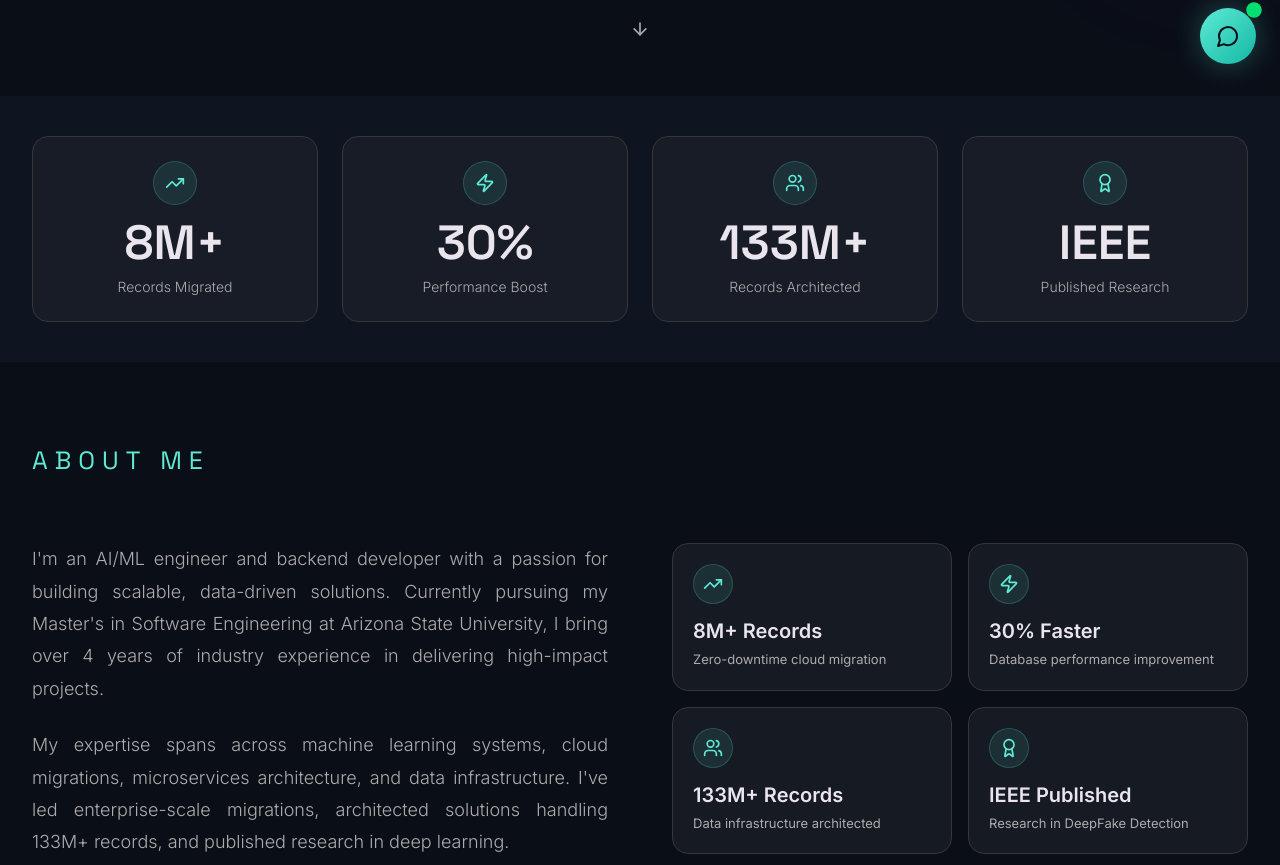
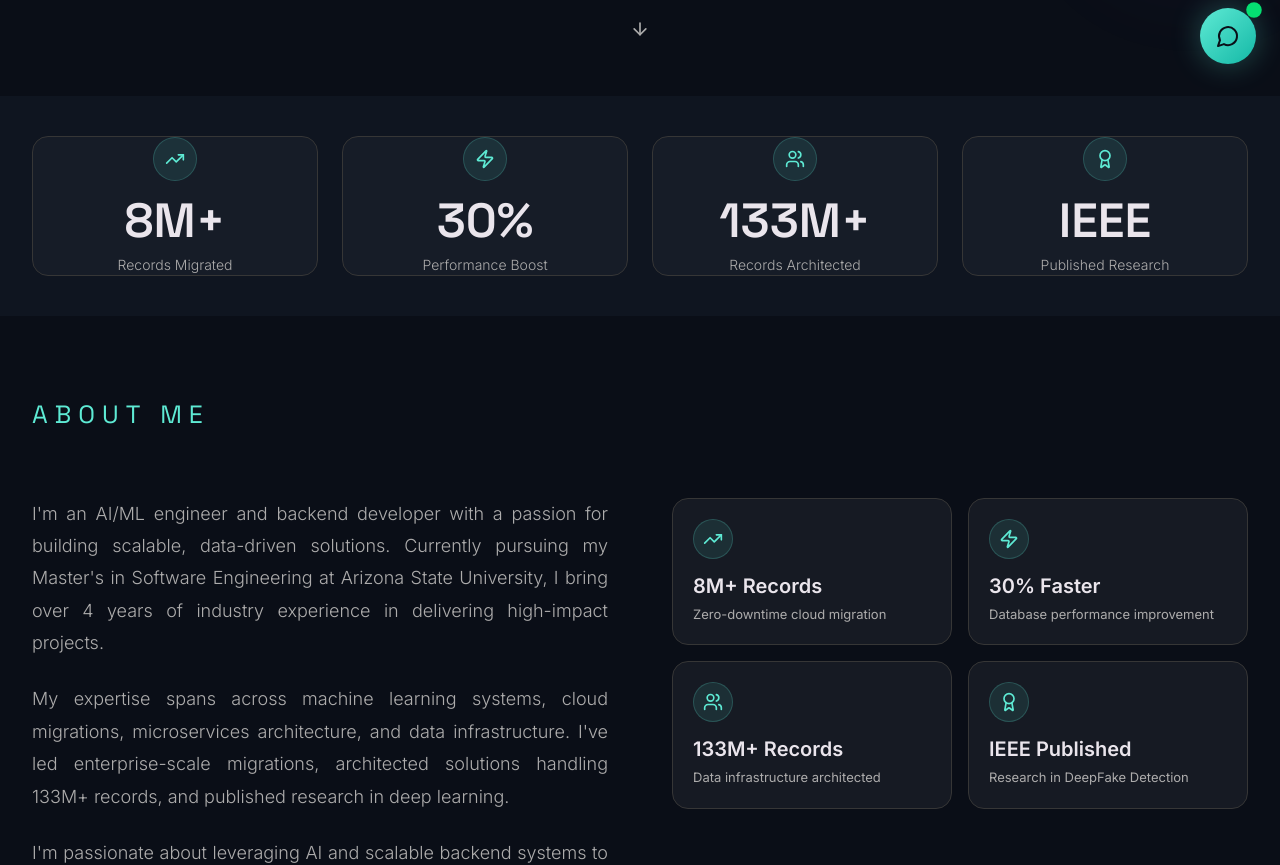
Before and after one commit to dgupta98/Dgresumeportfoliocreation, a React (Vite) app: page / in a window 1280 px wide. Shown: the part 704-1569 px from the top of the page. Built offline with nearby package versions, Linux system fonts and the light colour scheme.

Commit message:
fix(metrics): update IEEE research details to deep learning and computer vision

```diff
--- a/src/components/MetricsCounter.tsx
+++ b/src/components/MetricsCounter.tsx
@@ -1,5 +1,5 @@
 import { motion, useInView } from "motion/react";
-import { useRef, useEffect, useState } from "react";
+import { useRef, useEffect, useState, KeyboardEvent } from "react";
 import { TrendingUp, Zap, Users, Award } from "lucide-react";
 
 export function MetricsCounter() {
@@ -7,11 +7,51 @@ export function MetricsCounter() {
   const isInView = useInView(ref, { once: true });
 
   const metrics = [
-    { icon: TrendingUp, label: "Records Migrated", value: 8, suffix: "M+", color: "#5eead4" },
-    { icon: Zap, label: "Performance Boost", value: 30, suffix: "%", color: "#5eead4" },
-    { icon: Users, label: "Records Architected", value: 133, suffix: "M+", color: "#5eead4" },
-    { icon: Award, label: "Published Research", displayValue: "IEEE", color: "#5eead4" },
+    {
+      icon: TrendingUp,
+      label: "Records Migrated",
+      value: 8,
+      suffix: "M+",
+      color: "#5eead4",
+      details:
+        "Migrated 8M+ records across multiple legacy systems with minimal downtime.",
+    },
+    {
+      icon: Zap,
+      label: "Performance Boost",
+      value: 30,
+      suffix: "%",
+      color: "#5eead4",
+      details:
+        "Delivered an average 30% performance improvement through query optimization and caching.",
+    },
+    {
+      icon: Users,
+      label: "Records Architected",
+      value: 133,
+      suffix: "M+",
+      color: "#5eead4",
+      details:
+        "Architected systems handling 133M+ logical records including data modeling, pipelines, and validation layers.",
+    },
+    {
+      icon: Award,
+      label: "Published Research",
+      displayValue: "IEEE",
+      color: "#5eead4",
+      details: "Published peer-reviewed research with IEEE in deep learning and computer vision.",
+    },
   ];
+
+  const [flipped, setFlipped] = useState<boolean[]>(() => metrics.map(() => false));
+
+  const toggleFlip = (i: number) => {
+    setFlipped((s: boolean[]) => {
+      const copy = [...s];
+      copy[i] = !copy[i];
+      return copy;
+    });
+  };
 
   return (
     <div ref={ref} className="py-8 sm:py-10 relative" style={{ background: "#0f1520" }}>
@@ -19,16 +59,46 @@ export function MetricsCounter() {
         <div className="grid grid-cols-2 lg:grid-cols-4 gap-4 sm:gap-6">
           {metrics.map((metric, index) => {
             const Icon = metric.icon;
+            const isFlipped = flipped[index];
             return (
               <motion.div
                 key={index}
-                className="text-center p-5 sm:p-6 rounded-2xl glass-card"
-                initial={{ opacity: 0, scale: 0.8 }}
+                className="relative"
+                initial={{ opacity: 0, scale: 0.9 }}
                 animate={isInView ? { opacity: 1, scale: 1 } : {}}
-                transition={{ duration: 0.5, delay: index * 0.15 }}
-                whileHover={{ y: -5, transition: { duration: 0.3 } }}
+                transition={{ duration: 0.5, delay: index * 0.12 }}
+                onMouseEnter={() => toggleFlip(index)}
+                onMouseLeave={() => toggleFlip(index)}
               >
-                <div className="flex justify-center mb-3">
+                <div
+                  className="w-full h-full p-5 sm:p-6 rounded-2xl glass-card cursor-pointer overflow-hidden"
+                  style={{
+                    perspective: 1200,
+                    minHeight: 140,
+                  }}
+                >
+                    <div
+                      className="relative w-full h-full"
+                      style={{
+                        transformStyle: "preserve-3d",
+                        WebkitTransformStyle: "preserve-3d",
+                        transition: "transform 0.7s",
+                        transform: isFlipped ? "rotateY(180deg)" : "rotateY(0deg)",
+                        transformOrigin: "center",
+                      }}
+                    >
+                      {/* Front face */}
+                      <div
+                        className="absolute inset-0 flex flex-col items-center justify-center text-center"
+                        style={{
+                          backfaceVisibility: "hidden",
+                          WebkitBackfaceVisibility: "hidden",
+                          zIndex: isFlipped ? 1 : 2,
+                          width: "100%",
+                          height: "100%",
+                        }}
+                      >
+                        <div className="flex justify-center mb-3 w-full">
                           <div
                             className="w-11 h-11 rounded-full flex items-center justify-center"
                             style={{ background: "rgba(94,234,212,0.1)", border: "1px solid rgba(94,234,212,0.2)" }}
@@ -36,7 +106,9 @@ export function MetricsCounter() {
                             <Icon className="h-5 w-5" style={{ color: "#5eead4" }} />
                           </div>
                         </div>
-                <div style={{ fontSize: "48px", fontWeight: 600, color: "#eae5ec", lineHeight: 1.1, fontFamily: "'Space Grotesk', sans-serif" }}>
+                        <div
+                          style={{ fontSize: "48px", fontWeight: 600, color: "#eae5ec", lineHeight: 1.1, fontFamily: "'Space Grotesk', sans-serif", textAlign: "center", width: "100%", marginTop: "2px" }}
+                        >
                           {metric.displayValue ? (
                             metric.displayValue
                           ) : (
@@ -46,8 +118,30 @@ export function MetricsCounter() {
                             </>
                           )}
                         </div>
-                <div style={{ fontSize: "14px", fontWeight: 300, color: "#adacac", marginTop: "6px" }}>
+                        <div style={{ fontSize: "14px", fontWeight: 300, color: "#adacac", marginTop: "6px", textAlign: "center", width: "100%" }}>
                           {metric.label}
+                        </div>
+                      </div>
+
+                      {/* Back face */}
+                      <div
+                        className="absolute inset-0 flex flex-col items-center justify-center p-4 text-center"
+                        style={{
+                          transform: "rotateY(180deg)",
+                          backfaceVisibility: "hidden",
+                          WebkitBackfaceVisibility: "hidden",
+                          color: "#eae5ec",
+                          zIndex: isFlipped ? 2 : 1,
+                          textAlign: "center",
+                          width: "100%",
+                          height: "100%",
+                        }}
+                      >
+                        <div style={{ fontSize: "14px", fontWeight: 300, color: "#adacac", marginTop: "4px", textAlign: "center", width: "100%" }}>
+                          {metric.details}
+                        </div>
+                      </div>
+                    </div>
                   </div>
                 </motion.div>
               );
@@ -58,18 +152,19 @@ export function MetricsCounter() {
   );
 }
 
-function Counter({ target, isInView }: { target: number; isInView: boolean }) {
+function Counter({ target, isInView }: { target?: number; isInView: boolean }) {
   const [count, setCount] = useState(0);
 
   useEffect(() => {
     if (!isInView) return;
+    const finalTarget = target ?? 0;
     let startTime: number;
     const duration = 2000;
 
     const animate = (currentTime: number) => {
       if (!startTime) startTime = currentTime;
       const progress = Math.min((currentTime - startTime) / duration, 1);
-      setCount(Math.floor(progress * target));
+      setCount(Math.floor(progress * finalTarget));
       if (progress < 1) requestAnimationFrame(animate);
     };
 
--- a/src/components/Projects.tsx
+++ b/src/components/Projects.tsx
@@ -17,6 +17,30 @@ export function Projects() {
   const containerRef = useRef<HTMLDivElement>(null);
 
   const projects: Project[] = [
+    {
+      title: "RepoPulse",
+      subtitle: "Engineering Metrics Platform",
+      period: "Jan 2026 – May 2026",
+      summary: "Service-oriented platform that computes engineering metrics (LOC, Churn, WIP, Cycle Time) from local or GitHub repos. Extracts commit and PR history, persists metrics to database, and visualizes in Grafana dashboards.",
+      tags: ["React.js", "Spring Framework", "GitHub API", "Grafana", "Metrics Engine", "Java"],
+      image: "https://images.unsplash.com/photo-1517694712202-14dd9538aa97?crop=entropy&cs=tinysrgb&fit=max&fm=jpg&ixid=M3w3Nzg4Nzd8MHwxfHNlYXJjaHwxfHxnaXRodWIlMjBtZXRyaWNzJTIwZGFzaGJvYXJkfGVufDB8fHx8fDA&ixlib=rb-4.1.0&q=80&w=1080",
+    },
+    {
+      title: "Zeno",
+      subtitle: "Transfer Learning Toolkit",
+      period: "Feb 2026 – Mar 2026",
+      summary: "Transfer learning project fine-tuning pretrained CNN backbones (ResNet, Inception, MobileNet) for image classification. Implemented standardized preprocessing, augmentation, training loops with early stopping, and experiment tracking for consistent model evaluation.",
+      tags: ["Python", "PyTorch", "TensorFlow", "CNN", "Transfer Learning", "CUDA"],
+      image: "https://images.unsplash.com/photo-1611532736579-6b16e2b50449?crop=entropy&cs=tinysrgb&fit=max&fm=jpg&ixid=M3w3Nzg4Nzd8MHwxfHNlYXJjaHwxfHx0cmFuc2Zlcilub2lkfGVufDB8fHx8fDA&ixlib=rb-4.1.0&q=80&w=1080",
+    },
+    {
+      title: "AgileAlliance",
+      subtitle: "Agile Backlog & Sprint Planner",
+      period: "Aug 2025 – Dec 2025",
+      summary: "Jira-inspired Agile product for teams to create user stories, estimate work, plan sprints, and track progress on Kanban/Scrum boards. Implemented role-based workflows, activity history, and analytics (throughput, WIP, cycle time).",
+      tags: ["React.js", "Python", "Scrum", "Kanban", "Agile", "GitHub"],
+      image: "https://images.unsplash.com/photo-1552664730-d307ca884978?crop=entropy&cs=tinysrgb&fit=max&fm=jpg&ixid=M3w3Nzg4Nzd8MHwxfHNlYXJjaHwxfHxhZ2lsZSUyMHNwcmludCUyMGJvYXJkfGVufDB8fHx8fDA&ixlib=rb-4.1.0&q=80&w=1080",
+    },
     {
       title: "Agent AI Workflow Automation",
       subtitle: "Personal Project",
```
Lines whose indentation alone changed are shown as unchanged.
